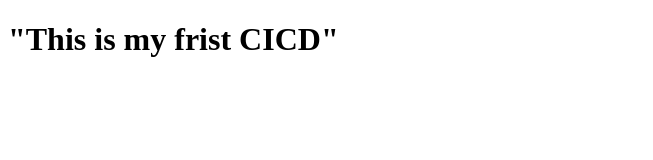
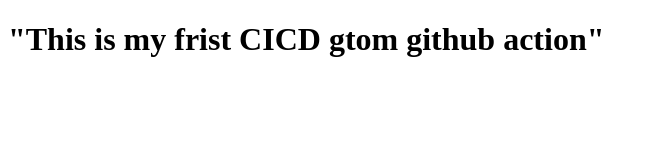
Before and after one commit to reshmanavale/SampleHTMLB9, a plain HTML site: page index.html in a window 1280 px wide. Shown: the whole page, without its empty margins (0-653 px from the left). Drawn offline with Linux system fonts and the light colour scheme.

Commit message:
Update index.html

```diff
--- a/index.html
+++ b/index.html
@@ -7,6 +7,6 @@
 </head>
 <body>
   <h1>
-    "This is my frist CICD"
+    "This is my frist CICD gtom github action"
   </h1>
 </body>
```
